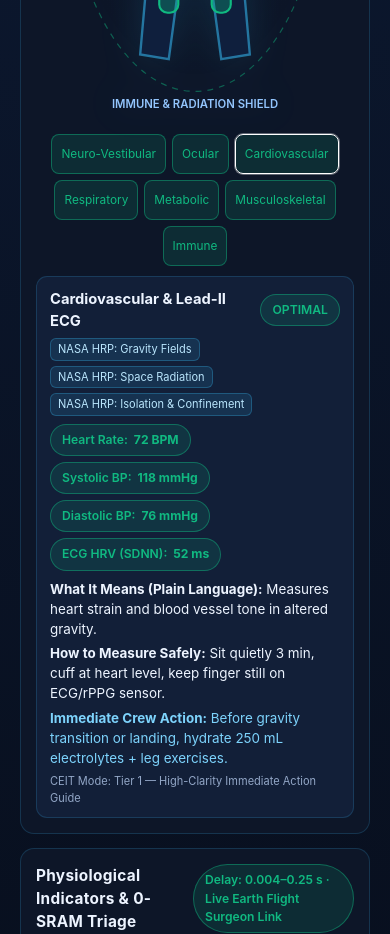
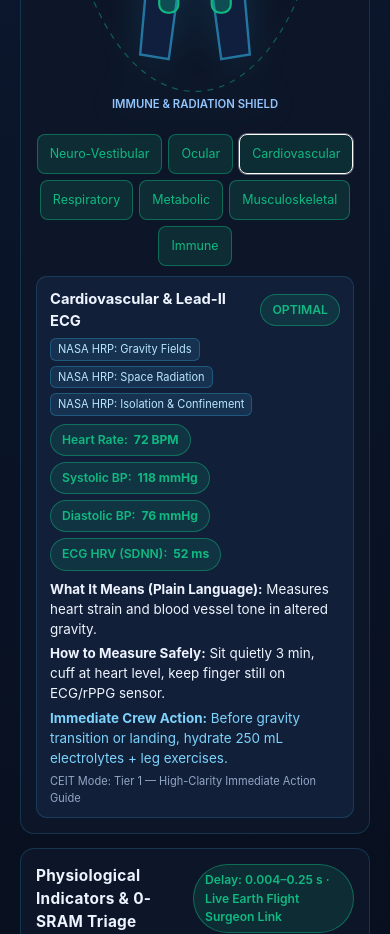
Before and after one commit to Lexovian/astrosoma, a plain HTML site: page index.html in a window 390 px wide. Shown: the part 1240-2174 px from the top of the page. Drawn offline with Linux system fonts and the light colour scheme; no server answers.

Commit message:
Bump region-chip >=40px on mobile & cache-bust CSS v=20261115c

```diff
--- a/assets/css/styles.css
+++ b/assets/css/styles.css
@@ -609,10 +609,11 @@ footer.site-footer {
 
 @media (max-width: 640px) {
   .app-shell { padding: 10px 10px 32px; }
-  button, select, .tab-btn {
+  button, select, .tab-btn, .region-chip {
     min-height: 40px;
     padding: 8px 12px;
   }
+  .region-chip { font-size: 0.78rem; }
   .pill { font-size: 0.76rem; padding: 6px 11px; }
   input[type="range"] { min-height: 36px; }
   .rppg-preview {
--- a/index.html
+++ b/index.html
@@ -14,7 +14,7 @@
   <link rel="canonical" href="https://astrosoma.space/">
   <link rel="icon" type="image/png" href="/assets/favicon.png">
   <link rel="manifest" href="/manifest.webmanifest">
-  <link rel="stylesheet" href="/assets/css/styles.css?v=20261115b">
+  <link rel="stylesheet" href="/assets/css/styles.css?v=20261115c">
 </head>
 <body>
   <div class="container">
```
